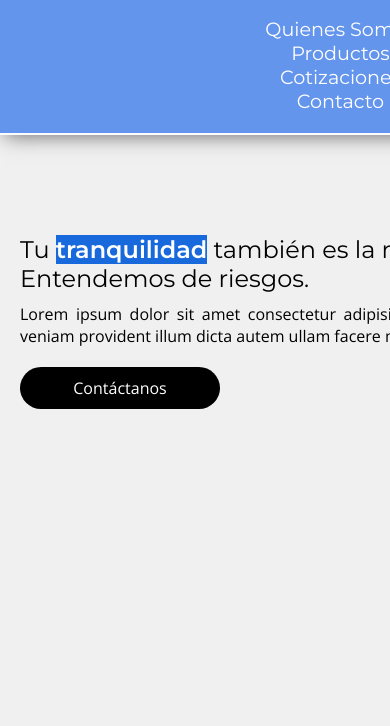
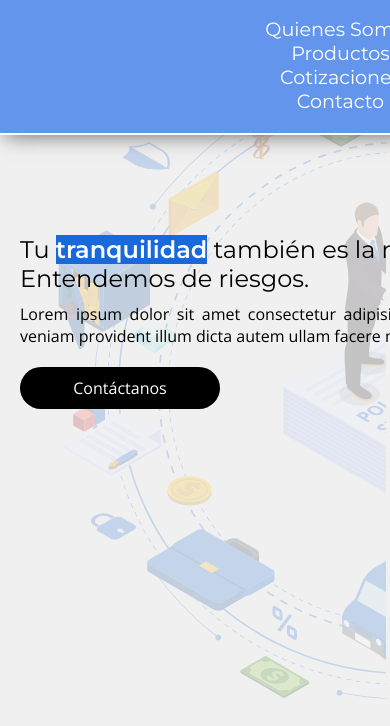
Before and after one commit to cris-pat/project_cssgrid, a plain HTML site: page index.html in a window 390 px wide. Shown: the part 118-844 px from the top of the page. Drawn offline with nearby package versions, Linux system fonts and the light colour scheme; the site is published under a folder, as on GitHub Pages, so addresses that start at the root find nothing.

Commit message:
cambios hero

```diff
--- a/styles/style.css
+++ b/styles/style.css
@@ -634,7 +634,7 @@ footer {
 
     .hero::before {
         content: "";
-        background-image: url(/assets/img/undraw_product_iteration_kjok.svg);
+        background-image: url(../assets/img/undraw_product_iteration_kjok.svg);
         background-size: cover;
         position: absolute;
         margin-top: 0rem;
@@ -740,7 +740,7 @@ footer {
 
     .hero::before {
         content: "";
-        background-image: url(/assets/img/undraw_product_iteration_kjok.svg);
+        background-image: url(../assets/img/undraw_product_iteration_kjok.svg);
         background-size: cover;
         position: absolute;
         margin-top: 10rem;
```
